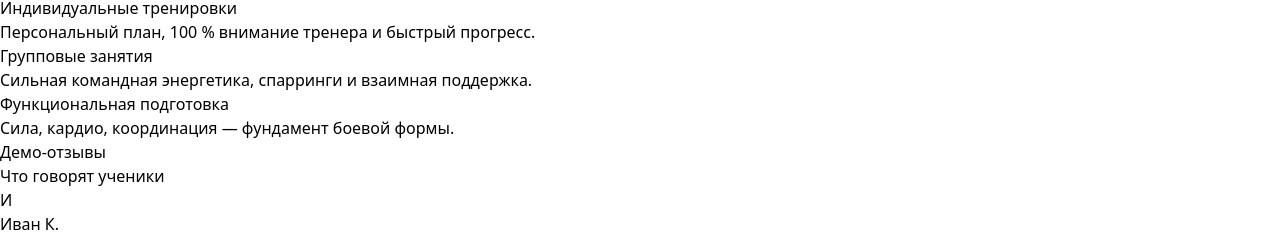
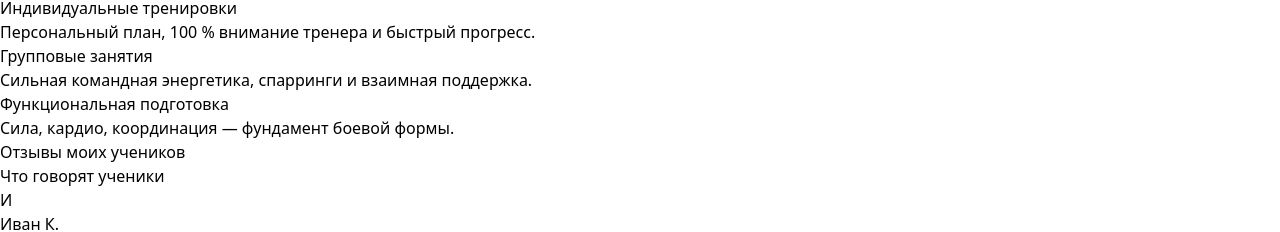
Before and after one commit to Nissanstels1/boxing-coach-site, a React (Vite) app: page / in a window 1280 px wide. Shown: the part 3872-4104 px from the top of the page. Built offline with nearby package versions, Linux system fonts and the light colour scheme.

Commit message:
Update BoxingCoachSite.jsx

```diff
--- a/src/BoxingCoachSite.jsx
+++ b/src/BoxingCoachSite.jsx
@@ -263,7 +263,7 @@ export default function BoxingCoachSite() {
         >
           <div className="flex items-center justify-center gap-3 mb-4">
             <span className="inline-flex items-center text-xs font-semibold uppercase tracking-wider bg-gray-200 text-gray-700 px-3 py-1 rounded-full">
-              Демо‑отзывы
+              Отзывы моих учеников
             </span>
           </div>
           <h2 className="text-4xl font-bold mb-12 text-center">Что говорят ученики</h2>
@@ -296,7 +296,7 @@ export default function BoxingCoachSite() {
           </div>
 
           <p className="mt-8 text-center text-sm text-gray-500 max-w-3xl mx-auto">
-            *Этот блок содержит примерные (сгенерированные) отзывы для демонстрации верстки. Замените их на реальные мнения клиентов с их разрешения.
+
           </p>
         </motion.div>
       </section>
```
